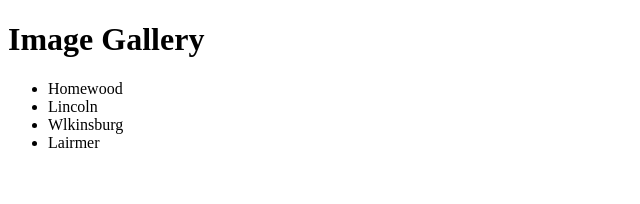
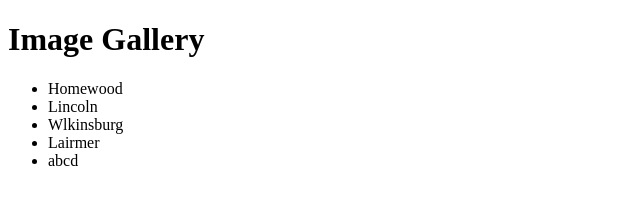
Before and after one commit to smcbridde88/simple-travel-site, a plain HTML site: page Photo-gallery.html in a window 1280 px wide. Shown: the full height of the page, 0-640 px from the left. Drawn offline with Linux system fonts and the light colour scheme.

Commit message:
inital commit

```diff
--- a/Photo-gallery.html
+++ b/Photo-gallery.html
@@ -14,6 +14,7 @@
     <li>Lincoln</li>
     <li>Wlkinsburg</li>
     <li>Lairmer</li>
+    <li>abcd</li>
 </ul>
 
 
```
